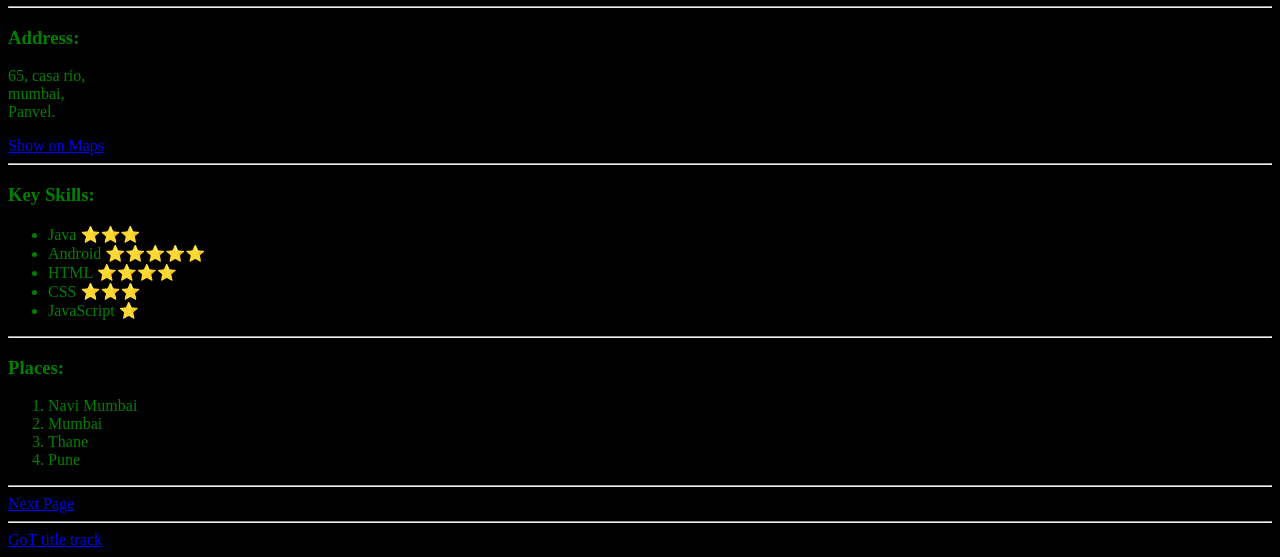
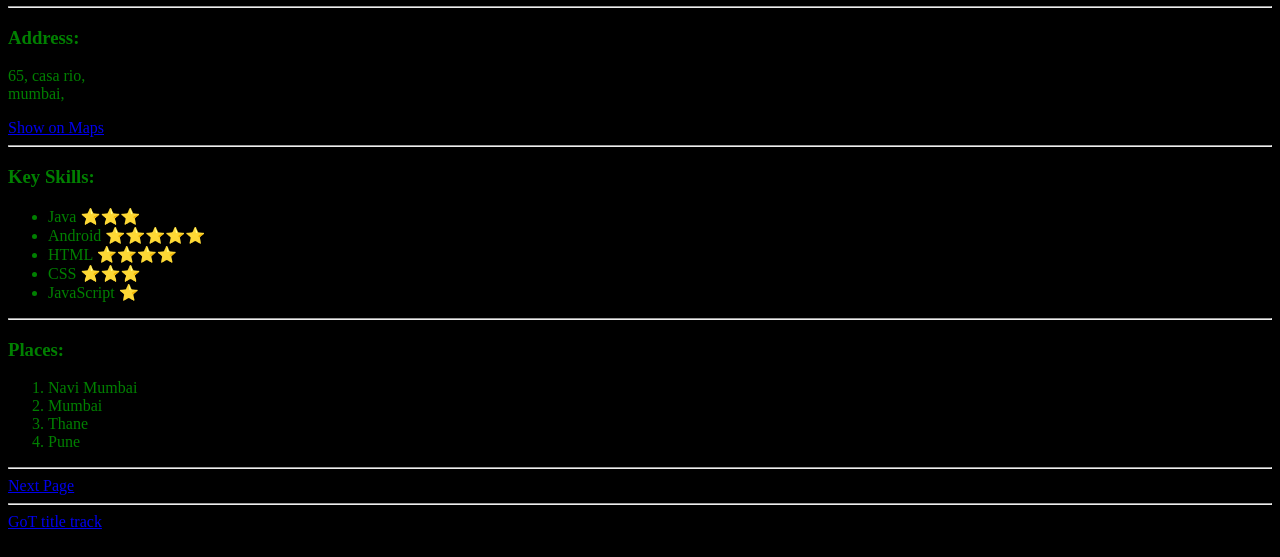
Before and after one commit to shubhankarl/test, a plain HTML site: page index.html in a window 1280 px wide. Shown: the part 374-931 px from the top of the page. Drawn offline with Linux system fonts and the light colour scheme.

Commit message:
Update index.html

```diff
--- a/index.html
+++ b/index.html
@@ -26,7 +26,7 @@
 	 	<br>
 	 mumbai,
 	 <br>
-	Panvel.</p>
+	</p>
 
 	<a href="https://goo.gl/maps/qVkJ5gjXeJZxKVcz7">Show on Maps</a>
     <hr>
```
